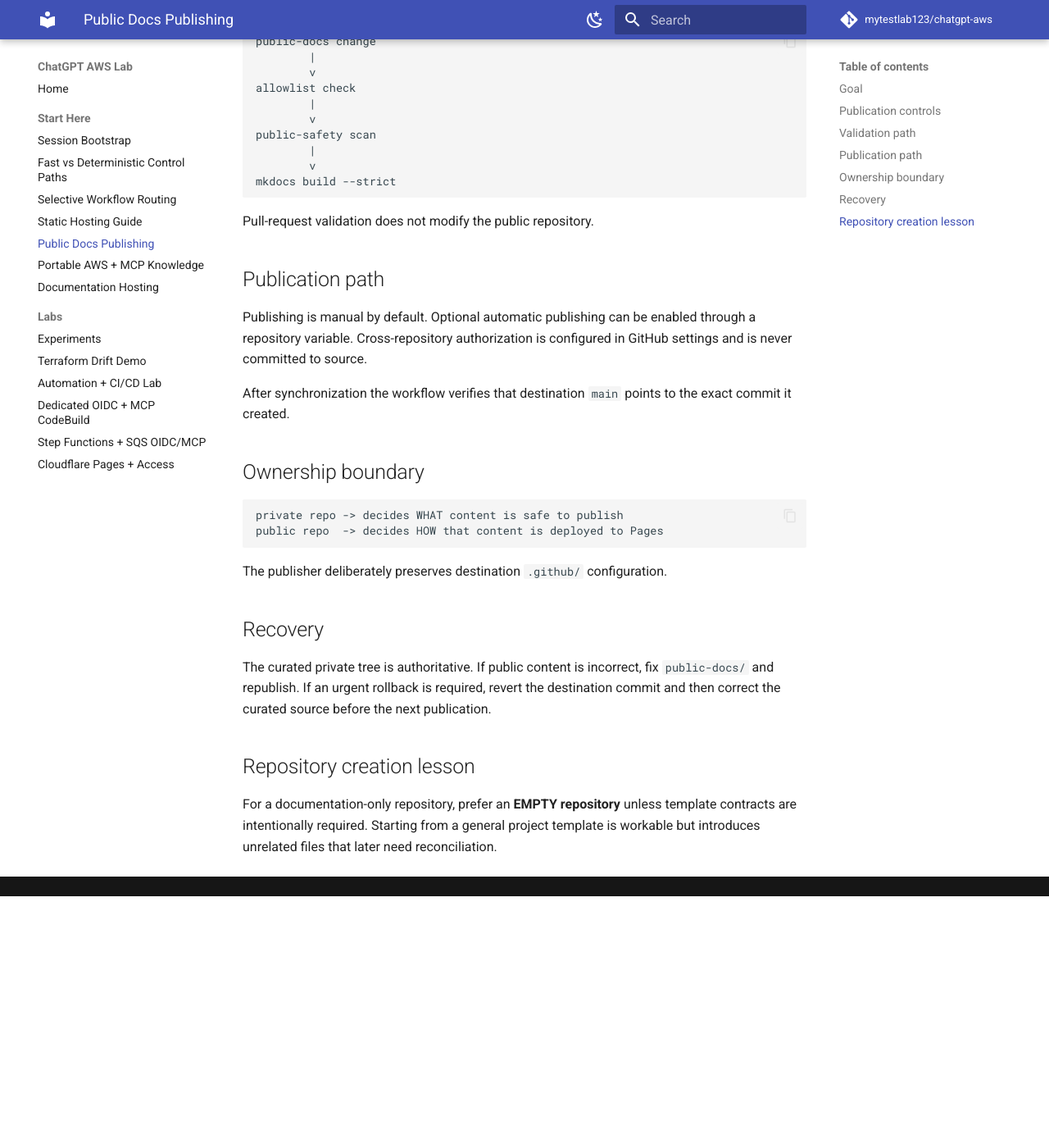
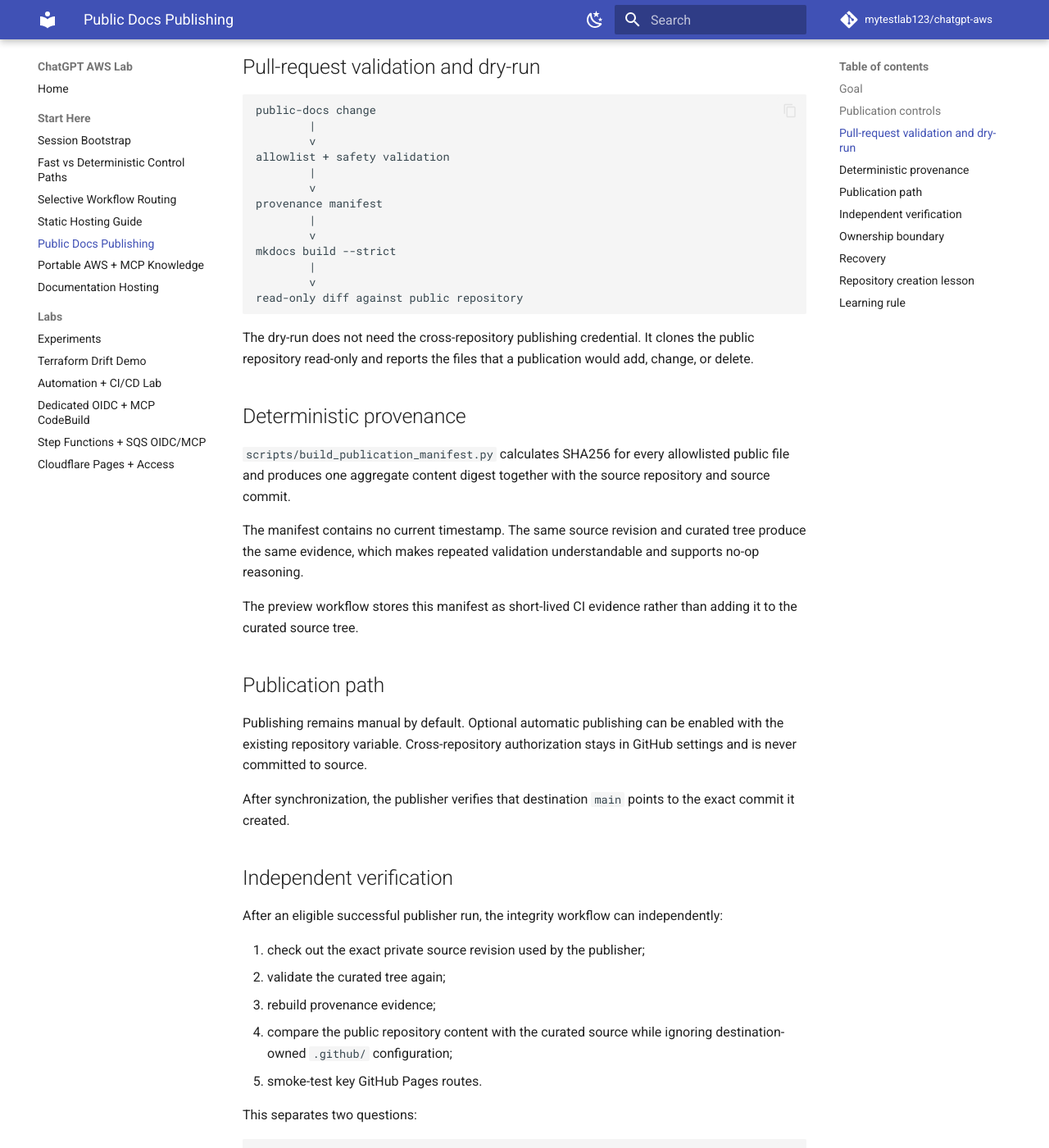
Before and after one commit to mytestlab123/chatgpt-aws, an MkDocs documentation site: the page built from docs/PUBLIC_DOCS_PUBLISHING.md, in a window 1280 px wide and 1400 px high, scrolled down 1031 px. Shown: the whole window at 82% size. Built offline with MkDocs 1.6.1 and Material for MkDocs 9.7.7, drawn with Linux system fonts in a browser that asks for light colours; comment, search, counter and statistics services are not loaded; before the commit the page ends 2124 px from its top, so only the background shows below that; some of the changed text lies outside the part shown.

Commit message:
Add public docs dry-run and integrity verification
* Add deterministic public docs provenance manifest builder

* Add publication integrity learning guide

* Add public docs integrity preview and verification

* Retry live Pages smoke checks after publication

````diff
--- a/docs/PUBLIC_DOCS_PUBLISHING.md
+++ b/docs/PUBLIC_DOCS_PUBLISHING.md
@@ -1,6 +1,6 @@
 # Public Documentation Publishing
 
-Status: **DESTINATION LIVE / AUTOMATION VALIDATION IN PROGRESS**
+Status: **DESTINATION LIVE / CURATED PUBLISHING + INTEGRITY CHECKS**
 
 ## Goal
 
@@ -25,35 +25,65 @@ https://mytestlab123.github.io/chatgpt-aws-docs/
 
 ## Publication controls
 
-The private source uses four layers:
+The private source uses these controls:
 
-1. `public-docs/PUBLISH_ALLOWLIST.txt` defines every file permitted in the curated tree.
+1. `public-docs/PUBLISH_ALLOWLIST.txt` defines every source-controlled file permitted in the curated tree.
 2. `scripts/validate_public_docs.py` rejects missing or unexpected files, symlinks, non-UTF-8 or binary content, and common private-data patterns.
-3. `.github/workflows/publish-public-docs.yml` validates every relevant pull request before publication.
+3. `.github/workflows/publish-public-docs.yml` validates relevant pull requests and performs the controlled cross-repository publication path.
 4. The public repository owns its own `.github/` Pages workflow; the private publisher updates documentation content only.
+5. `.github/workflows/public-docs-integrity.yml` adds read-only preview and post-publication verification.
 
-## Validation path
+## Pull-request validation and dry-run
 
 ```text
 public-docs change
         |
         v
-allowlist check
+allowlist + safety validation
         |
         v
-public-safety scan
+provenance manifest
         |
         v
 mkdocs build --strict
+        |
+        v
+read-only diff against public repository
 ```
 
-Pull-request validation does not modify the public repository.
+The dry-run does not need the cross-repository publishing credential. It clones the public repository read-only and reports the files that a publication would add, change, or delete.
+
+## Deterministic provenance
+
+`scripts/build_publication_manifest.py` calculates SHA256 for every allowlisted public file and produces one aggregate content digest together with the source repository and source commit.
+
+The manifest contains no current timestamp. The same source revision and curated tree produce the same evidence, which makes repeated validation understandable and supports no-op reasoning.
+
+The preview workflow stores this manifest as short-lived CI evidence rather than adding it to the curated source tree.
 
 ## Publication path
 
-Publishing is manual by default. Optional automatic publishing can be enabled through a repository variable. Cross-repository authorization is configured in GitHub settings and is never committed to source.
+Publishing remains manual by default. Optional automatic publishing can be enabled with the existing repository variable. Cross-repository authorization stays in GitHub settings and is never committed to source.
 
-After synchronization the workflow verifies that destination `main` points to the exact commit it created.
+After synchronization, the publisher verifies that destination `main` points to the exact commit it created.
+
+## Independent verification
+
+After an eligible successful publisher run, the integrity workflow can independently:
+
+1. check out the exact private source revision used by the publisher;
+2. validate the curated tree again;
+3. rebuild provenance evidence;
+4. compare the public repository content with the curated source while ignoring destination-owned `.github/` configuration;
+5. smoke-test key GitHub Pages routes.
+
+This separates two questions:
+
+```text
+Did the publishing workflow run successfully?
+
+Does the destination repository and public site now reflect the intended documentation?
+```
 
 ## Ownership boundary
 
@@ -66,8 +96,14 @@ The publisher deliberately preserves destination `.github/` configuration.
 
 ## Recovery
 
-The curated private tree is authoritative. If public content is incorrect, fix `public-docs/` and republish. If an urgent rollback is required, revert the destination commit and then correct the curated source before the next publication.
+The curated private tree is authoritative. If public content is incorrect, fix `public-docs/` and republish. If an urgent rollback is required, revert the destination publication and then correct the curated source before the next publish.
+
+If integrity verification fails, compare the exact private source revision, destination repository, and live Pages routes before retrying. Do not repair only the public copy and leave the private source wrong.
 
 ## Repository creation lesson
 
 For a documentation-only repository, prefer an **EMPTY repository** unless template contracts are intentionally required. Starting from a general project template is workable but introduces unrelated files that later need reconciliation.
+
+## Learning rule
+
+> **A green publisher run shows that the pipeline executed. A dry-run, deterministic provenance, destination comparison, and live-site smoke test provide stronger evidence of what became public.**
````
Also changed, not shown: public-docs/docs/publication-integrity.md (added, +31 -0 lines), 4 other files.
